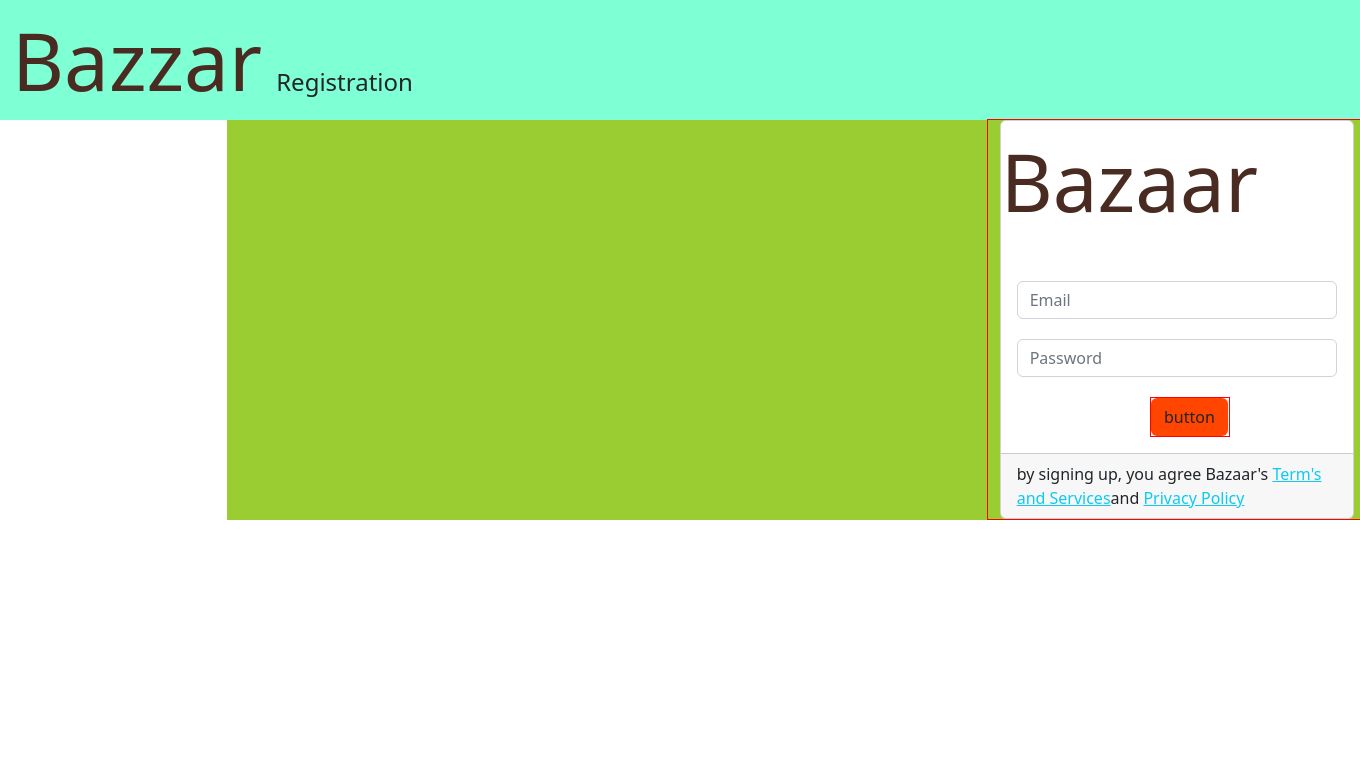
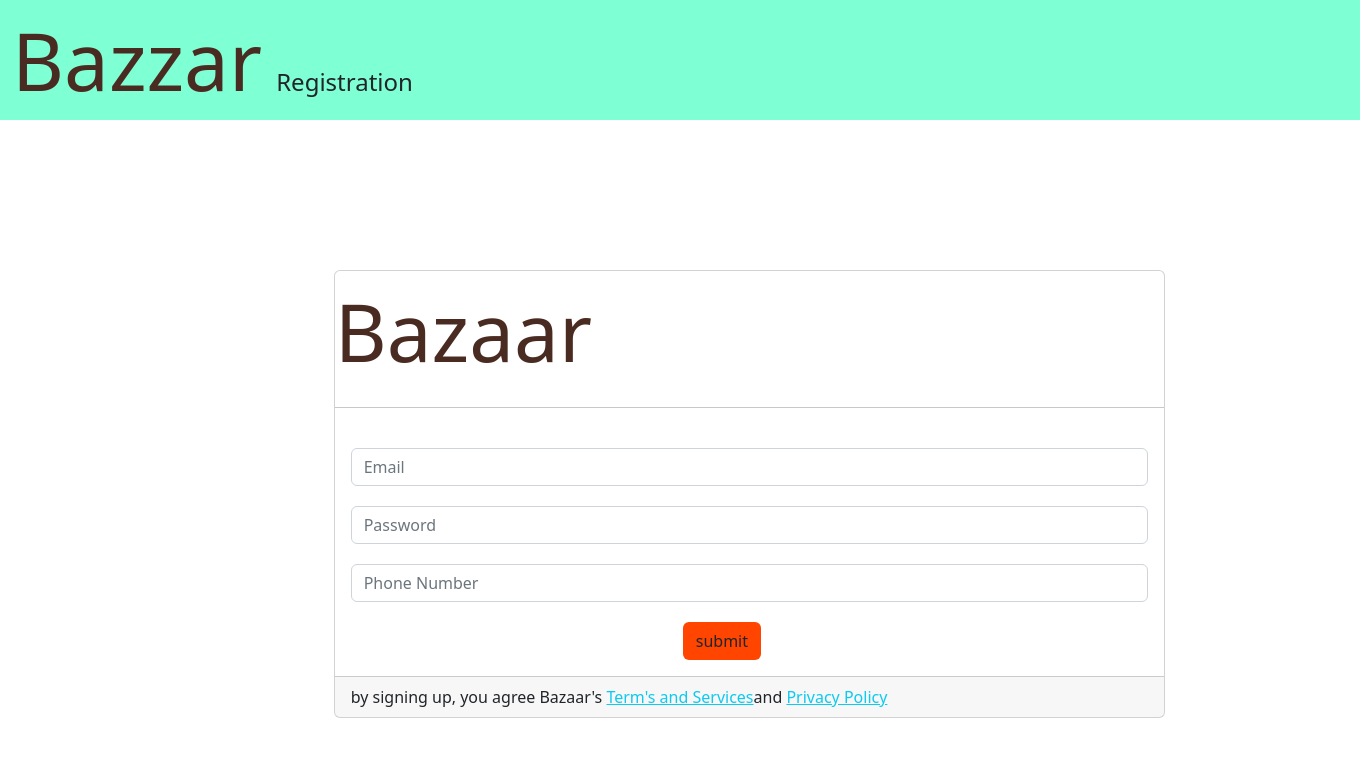
Before and after one commit to MorsHs/Bazaar, a PHP site: page /html/Register.html in a window 1360 px wide. Shown: the top 757 px of the page. Run offline with PHP 8.4, Linux system fonts and the light colour scheme.

Commit message:
updated register

```diff
--- a/css/Register.css
+++ b/css/Register.css
@@ -22,7 +22,7 @@
 
 
 /*Testing Grounds*/
-.container{
+container{
     background-color: yellowgreen;
 }
 .container-fluid{
--- a/html/Register.html
+++ b/html/Register.html
@@ -9,16 +9,17 @@
     <script>
     </script>
     <body>
-    <div class="container-fluid">
+    <div class="container-fluid h-25">
         <span class="bazaar">Bazzar</span>
         <span class="regist">Registration</span>
     </div>
-   <div class="container position-absolute offset-2 h-50">
+   <div class="container position-absolute offset-2 h-75">
         <div class="row">
-            <div class="col-4 offset-8 position-absolute start-0 bottom-0" style="border: 1px solid red;">
-                <div class="card">
+            <div class="col-4 offset-1 position-absolute start-0 bottom-0 w-75 h-75">
+                <div class="card ">
                     <div class="card-title">
                         <p class="bazaar">Bazaar</p>
+                        <hr>
                     </div>
                     <div class="card-body">
                         <div class="row">
@@ -31,14 +32,21 @@
                         <div class="row">
                             <div class="col">
                                     <div class="input-group">
-                                        <input class="form-control" type="text" name="password" id="passwordLabel" placeholder="Password">
+                                        <input class="form-control" type="password" name="password" id="passwordLabel" placeholder="Password">
                                     </div>
                             </div>
                         </div>
                         <div class="row">
                             <div class="col">
-                                    <div class="input-group offset-5 w-25" style="border:1px solid red;">
-                                        <input class="btn" type="button" value="button">
+                                    <div class="input-group">
+                                        <input class="form-control" type="text" name="pnumber" id="pNumber" placeholder="Phone Number">
+                                    </div>
+                            </div>
+                        </div>
+                        <div class="row">
+                            <div class="col">
+                                    <div class="input-group offset-5 w-25">
+                                        <input class="btn" type="button" value="submit">
                                     </div>
                             </div>
                         </div>
```
